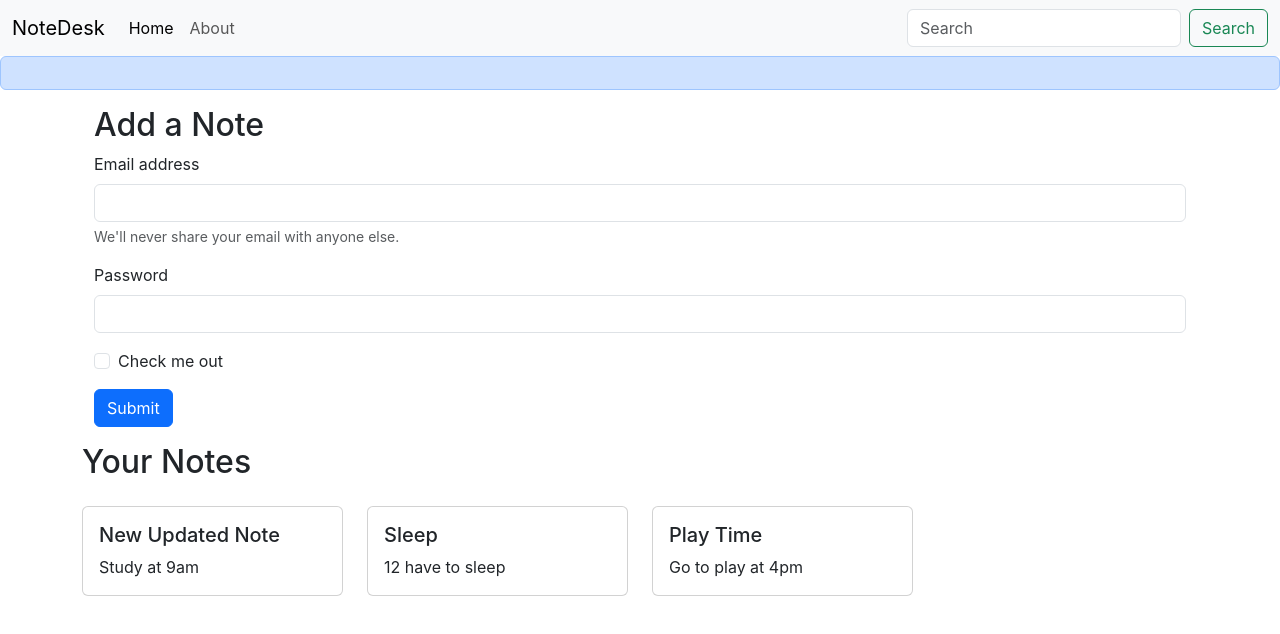
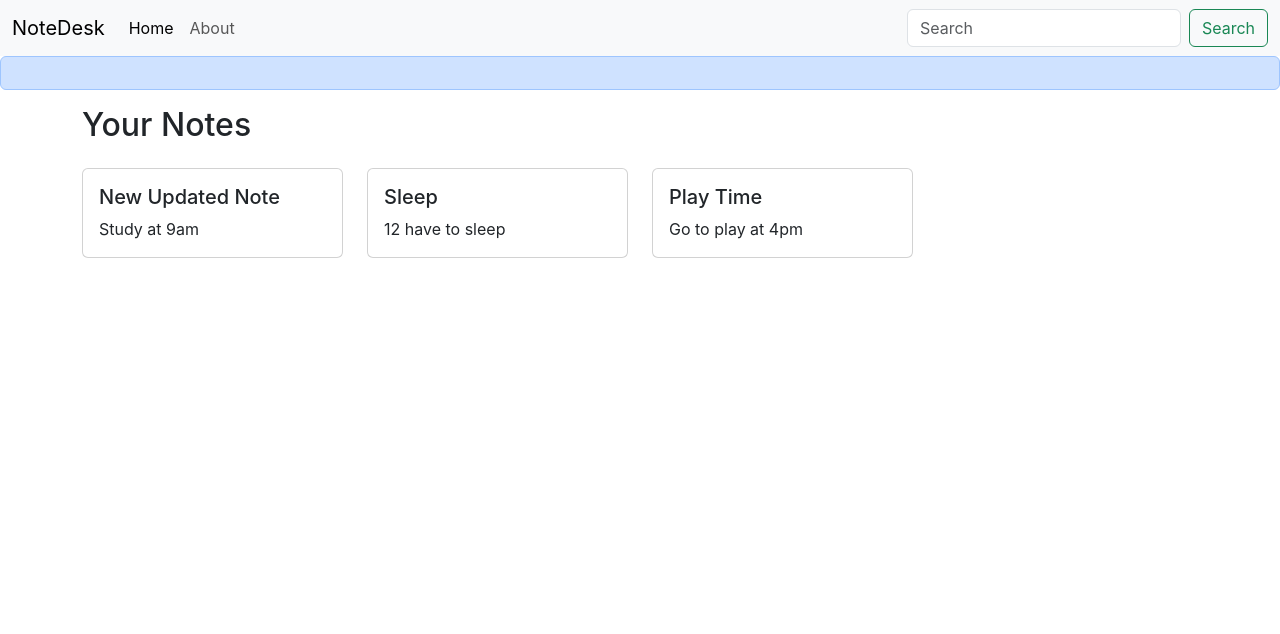
Before and after one commit to syedomar1/NoteDesk, a React (Create React App) app: page / in a window 1280 px wide. Shown: the top 634 px of the page. Built offline with nearby package versions, Linux system fonts and the light colour scheme.

Commit message:
Removed form

```diff
--- a/src/components/Home.js
+++ b/src/components/Home.js
@@ -5,48 +5,7 @@
 
   return (
     <div>
-      <div className="container my-3">
-        <h2>Add a Note</h2>
-        <form>
-          <div className="mb-3">
-            <label for="exampleInputEmail1" className="form-label">
-              Email address
-            </label>
-            <input
-              type="email"
-              className="form-control"
-              id="exampleInputEmail1"
-              aria-describedby="emailHelp"
-            />
-            <div id="emailHelp" className="form-text">
-              We'll never share your email with anyone else.
-            </div>
-          </div>
-          <div className="mb-3">
-            <label for="exampleInputPassword1" className="form-label">
-              Password
-            </label>
-            <input
-              type="password"
-              className="form-control"
-              id="exampleInputPassword1"
-            />
-          </div>
-          <div className="mb-3 form-check">
-            <input
-              type="checkbox"
-              className="form-check-input"
-              id="exampleCheck1"
-            />
-            <label className="form-check-label" for="exampleCheck1">
-              Check me out
-            </label>
-          </div>
-          <button type="submit" className="btn btn-primary">
-            Submit
-          </button>
-        </form>
-      </div>
+
       <Notes/>
     </div>
   );
```
